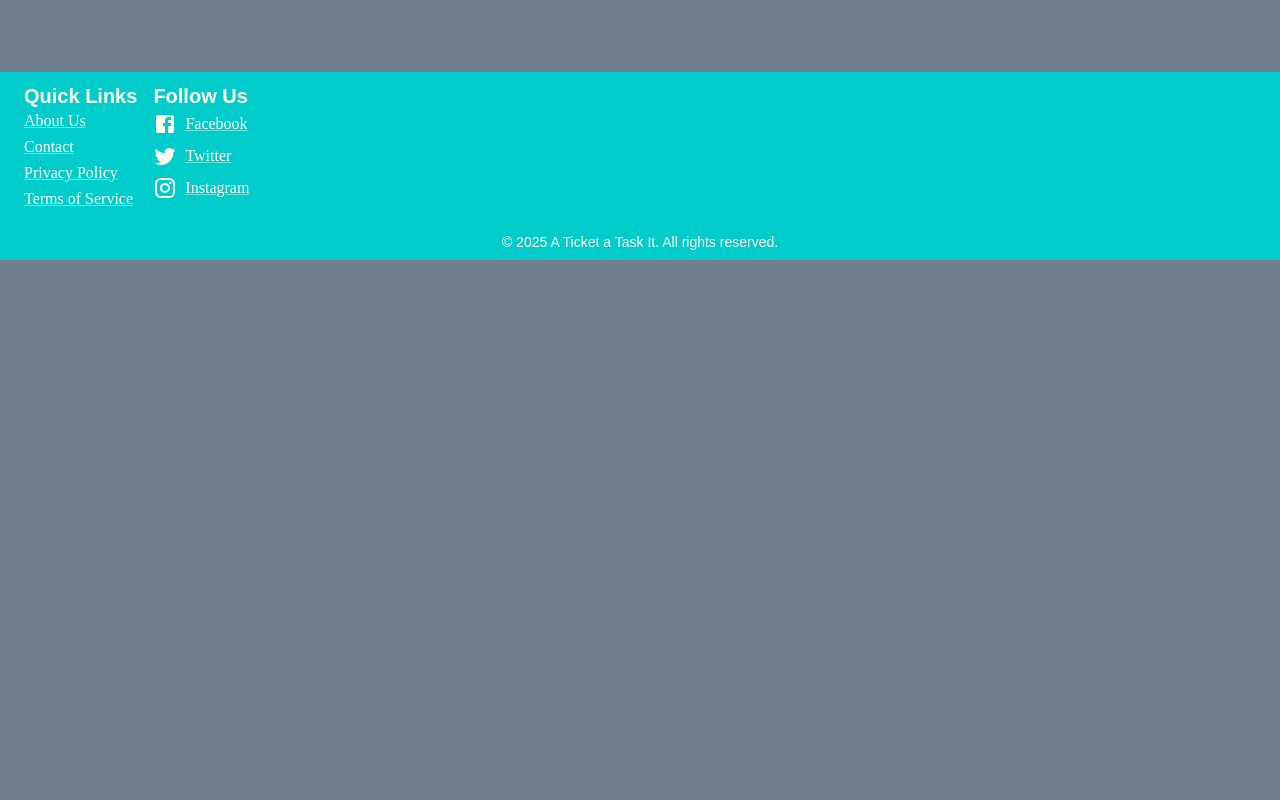
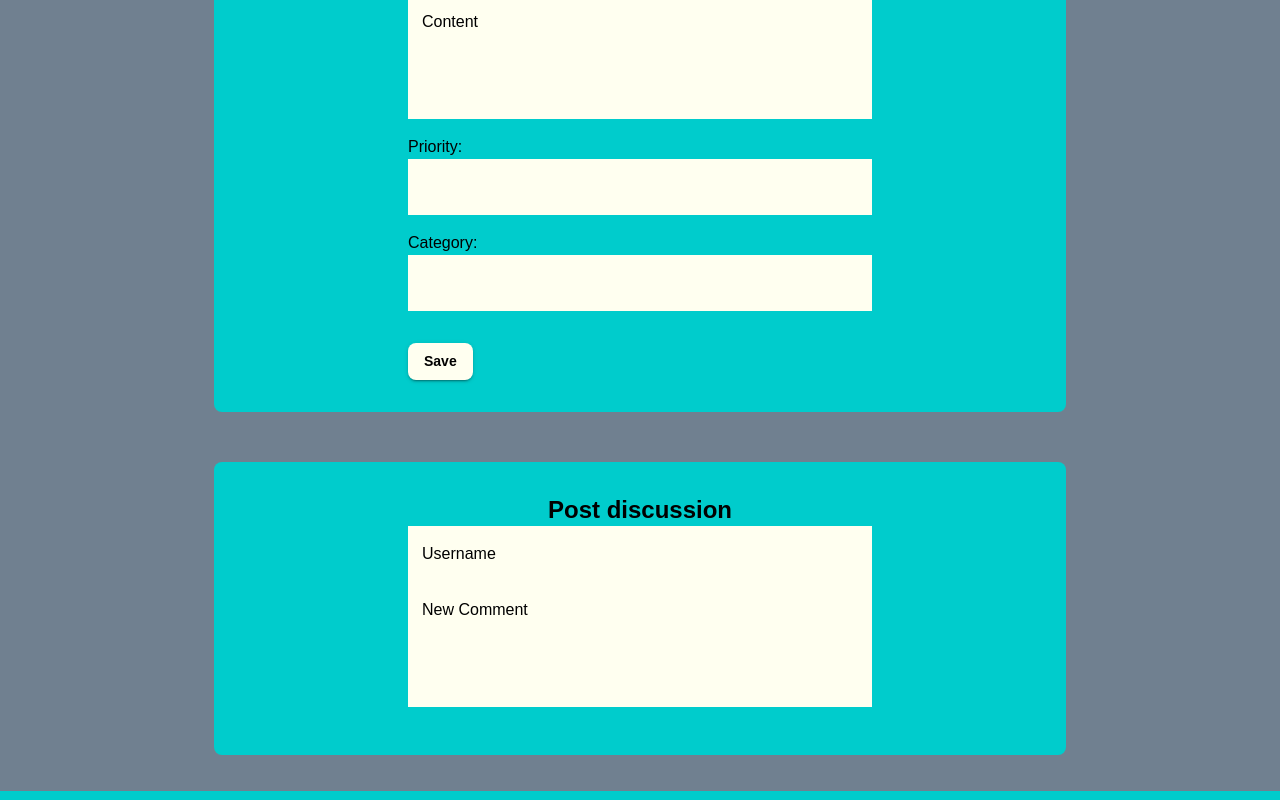
Before and after one commit to LukeZHar/MERN-Wizards-T3A2-B, a React (Vite) app: page /edit-post/1 in a window 1280 px wide. Shown: the part 540-1340 px from the top of the page. Before the commit the page ends 800 px from the top, so only its background shows below. Built offline with nearby package versions, Linux system fonts and the light colour scheme.

Commit message:
fix: corrected code in the App.jsx file to link the post in dashboard to the edit post page. Page now loading but not pulling the post data from the DB

```diff
--- a/src/frontend/pages/App.jsx
+++ b/src/frontend/pages/App.jsx
@@ -24,7 +24,7 @@
             <Route path="/notifications" element={<NotificationsPage />} />
             <Route path="/profile" element={<ProfilePage />} />
             <Route path="*" element={<NotFoundPage />} />
-            <Route path="/edit-post" element={<PostEdit />} />
+            <Route path="/edit-post/:id" element={<PostEdit />} />
           </Routes>
         </Layout>
       </Router>
--- a/src/frontend/pages/DashboardPage.jsx
+++ b/src/frontend/pages/DashboardPage.jsx
@@ -33,10 +33,10 @@
         fetchPosts(); // Call the fetch function
     }, [token]); // The dependency array ensures this effect runs when the token changes
 
-    const handleDelete = async (postId) => {
+    const handleDelete = async (id) => {
         try {
             // Send DELETE request to the API
-            await axios.delete(`${import.meta.env.VITE_AUTH_API_URL}/api/posts/${postId}`, {
+            await axios.delete(`${import.meta.env.VITE_AUTH_API_URL}/api/posts/${id}`, {
                 headers: {
                     Authorization: `Bearer ${token}`,
                 },
--- a/src/frontend/pages/PostEdit.jsx
+++ b/src/frontend/pages/PostEdit.jsx
@@ -102,7 +102,11 @@
 
                     {/* Buttons */}
                     <Box sx={{ display: "flex", justifyContent: "space-between", marginTop: 2 }}>
-                        <Button variant="contained" color="secondary" onClick={() => handleContentSet(post.id)}>
+                        <Button
+                            variant="contained"
+                            color="secondary"
+                            onClick={() => post && handleContentSet(post.id)} // Ensure post is not null
+                        >
                             Save
                         </Button>
                     </Box>
@@ -120,7 +124,7 @@
                 marginTop: '50px', // Centered with margin above
             }}>
                 <Typography variant="h5">Post discussion</Typography>
-                <form onSubmit={() => handleReply(post.id)}>
+                <form onSubmit={() => post && handleReply(post.id)}> {/* Ensure post is not null */}
                     <TextField
                         fullWidth
                         label="Username"
```
